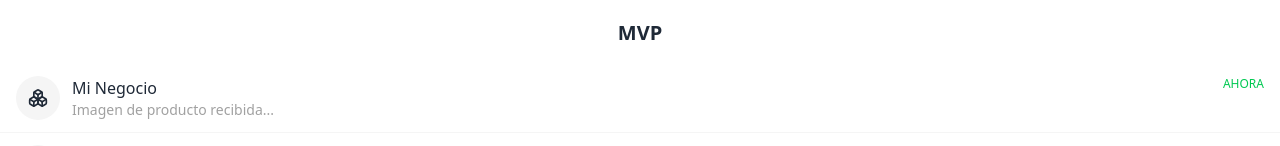
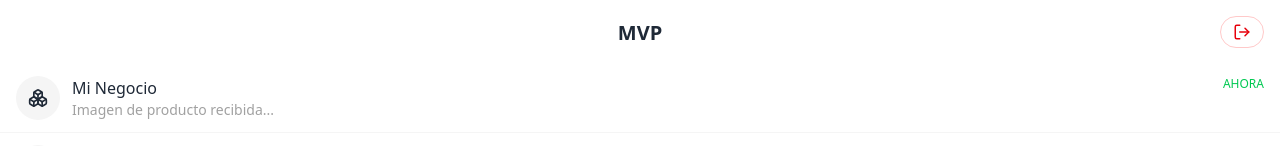
Before and after one commit to SantiagoAranda/Plataforma-de-Gesti-n-Comercial-con-Interfaz-Conversacional-y-Financiera, a Next.js app in the folder frontend/: page /home in a window 1280 px wide. Shown: the top 146 px of the page. Built offline with nearby package versions, Linux system fonts and the light colour scheme; sample sign-in values are in the browser's storage.

Commit message:
Se agrego el componente LogoutButton y se integro en AppHeader para la gestión de sesiones

```diff
--- /dev/null
+++ b/frontend/src/components/auth/LogoutButton.tsx
@@ -0,0 +1,38 @@
+"use client";
+
+import { LogOut } from "lucide-react";
+import { useRouter } from "next/navigation";
+
+export default function LogoutButton() {
+  const router = useRouter();
+
+  const handleLogout = () => {
+    try {
+      // limpiar token o sesión
+      if (typeof window !== "undefined") {
+        localStorage.removeItem("token");
+        localStorage.removeItem("session");
+        localStorage.removeItem("user");
+        localStorage.removeItem("accessToken");
+      }
+
+      // opcional: limpiar cookies si existen
+      document.cookie = "token=; Max-Age=0; path=/";
+
+      // redirigir a login
+      router.push("/login");
+    } catch (error) {
+      console.error("Error al cerrar sesión", error);
+    }
+  };
+
+  return (
+    <button
+      onClick={handleLogout}
+      aria-label="Cerrar sesión"
+      className="flex items-center gap-2 rounded-full border border-red-200 bg-white px-3 py-1.5 text-sm font-medium text-red-600 transition hover:bg-red-50 active:scale-95"
+    >
+      <LogOut size={18} />
+    </button>
+  );
+}
--- a/frontend/src/components/layout/AppHeader.tsx
+++ b/frontend/src/components/layout/AppHeader.tsx
@@ -2,7 +2,8 @@
 
 import { ArrowLeft } from "lucide-react";
 import { useRouter } from "next/navigation";
-import type { ReactNode } from "react";
+import { useEffect, useState, type ReactNode } from "react";
+import LogoutButton from "@/src/components/auth/LogoutButton";
 
 type Props = {
   title: string;
@@ -13,7 +14,6 @@ type Props = {
   onRightClick?: () => void;
 };
 
-
 export default function AppHeader({
   title,
   subtitle,
@@ -23,15 +23,26 @@ export default function AppHeader({
   onRightClick,
 }: Props) {
   const router = useRouter();
+  const [hasSession, setHasSession] = useState(false);
+  const isMainView = !showBack;
+
+  useEffect(() => {
+    if (typeof window === "undefined") return;
+    const token = localStorage.getItem("token");
+    const session = localStorage.getItem("session");
+    const user = localStorage.getItem("user");
+    const accessToken = localStorage.getItem("accessToken");
+    setHasSession(Boolean(token || session || user || accessToken));
+  }, []);
 
   return (
     <header
       className="sticky top-0 z-30 w-full bg-white"
       style={{ paddingTop: "env(safe-area-inset-top, 0px)" }}
     >
-      <div className="flex items-center justify-between px-4 h-[64px]">
-        {/* Left */}
-        <div className="w-10">
+      <div className="grid h-[64px] grid-cols-3 items-center px-4">
+        {/* Left (back button) */}
+        <div className="flex items-center">
           {showBack && (
             <button
               onClick={() => router.back()}
@@ -44,10 +55,8 @@ export default function AppHeader({
         </div>
 
         {/* Title block */}
-        <div className="flex-1 px-2 text-center leading-tight">
-          <h1 className="text-[20px] font-semibold truncate">
-            {title}
-          </h1>
+        <div className="px-2 text-center leading-tight">
+          <h1 className="text-[20px] font-semibold truncate">{title}</h1>
           {subtitle && (
             <p className="text-[13px] text-emerald-600 font-medium truncate">
               {subtitle}
@@ -56,7 +65,7 @@ export default function AppHeader({
         </div>
 
         {/* Right */}
-        <div className="w-10 flex justify-end">
+        <div className="flex items-center justify-end gap-2">
           {rightIcon && (
             <button
               aria-label={rightAriaLabel}
@@ -66,6 +75,7 @@ export default function AppHeader({
               {rightIcon}
             </button>
           )}
+          {hasSession && isMainView && <LogoutButton />}
         </div>
       </div>
     </header>
```
